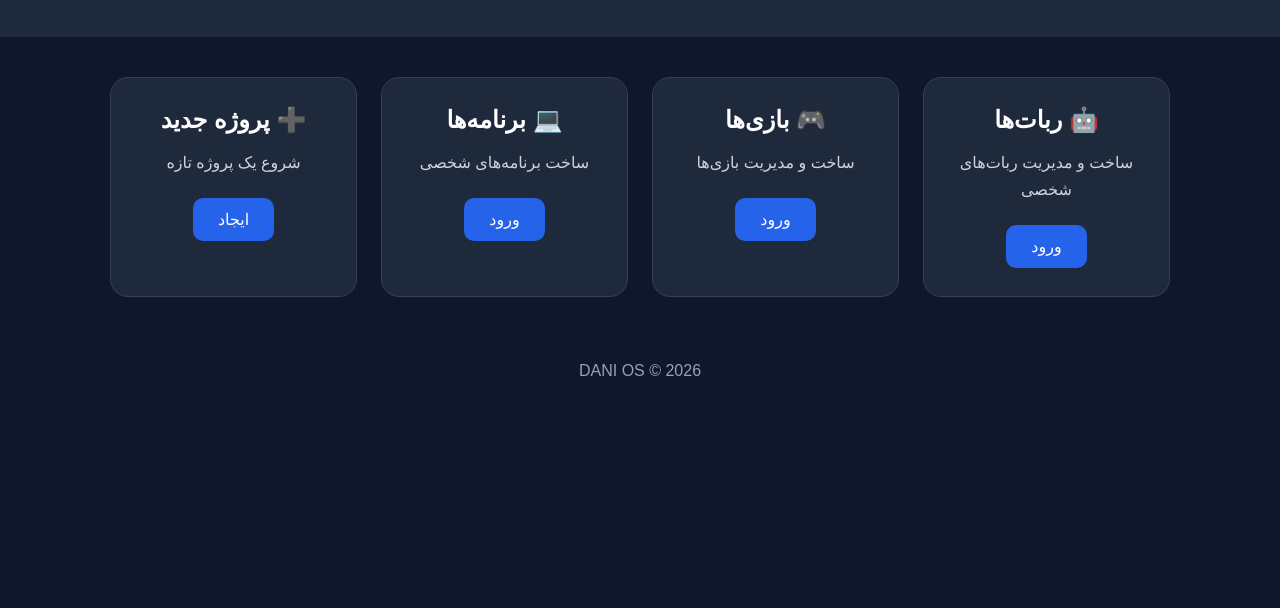
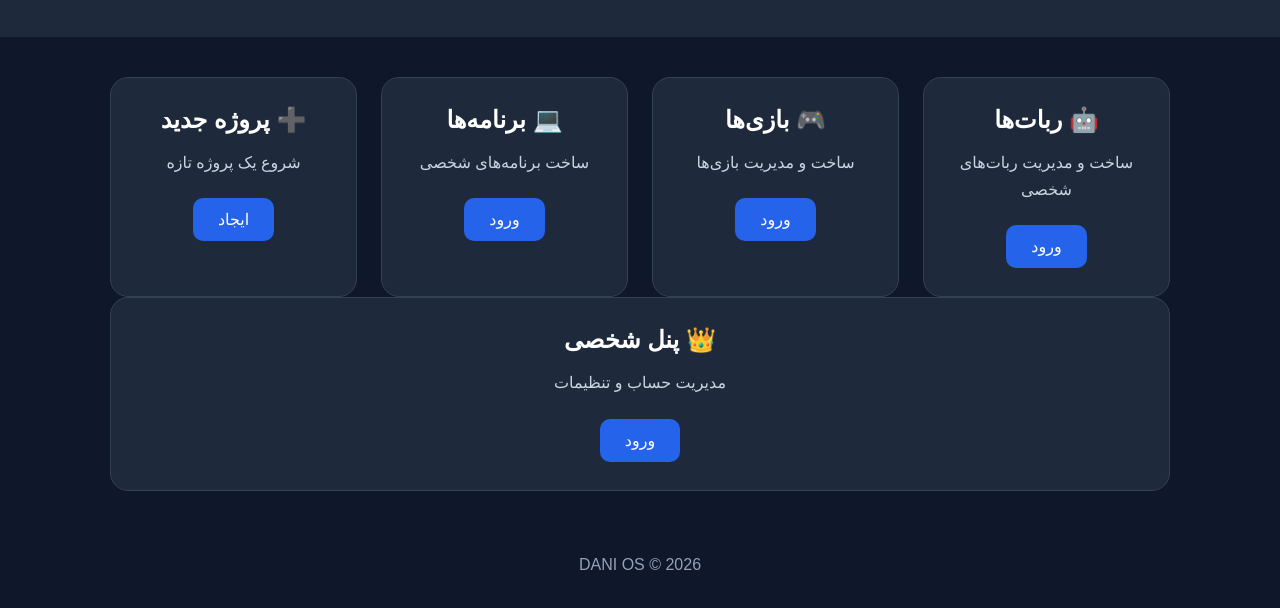
Before and after one commit to gigglegalaxy9090-lab/DANI-OS, a plain HTML site: page index.html in a window 1280 px wide. Shown: the part 116-724 px from the top of the page. Drawn offline with Linux system fonts and the light colour scheme.

Commit message:
Update index.html

```diff
--- a/index.html
+++ b/index.html
@@ -44,7 +44,12 @@
 <p>شروع یک پروژه تازه</p>
 <a href="projects.html"><button>ایجاد</button></a>
 </div>
-
+</div>
+<div class="card">
+    <h2>👑 پنل شخصی</h2>
+    <p>مدیریت حساب و تنظیمات</p>
+    <a href="dashboard.html"><button>ورود</button></a>
+</div>
 </div>
 
 </main>
```
